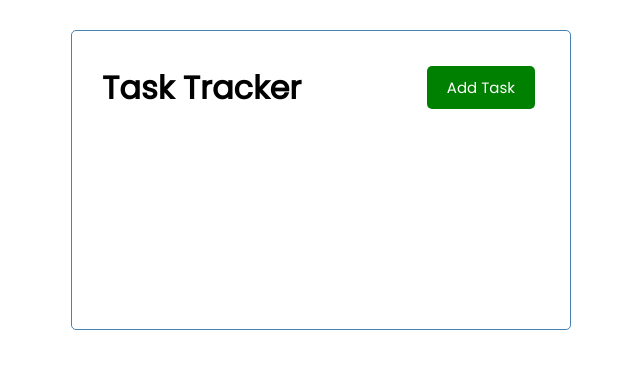
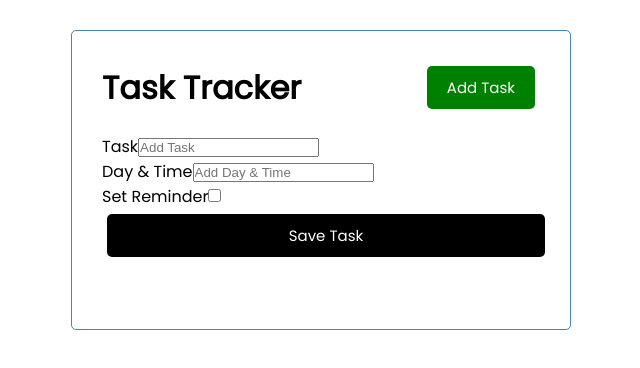
Before and after one commit to loretari/Task-Tracker, a Vue app in the folder frontend-main/: page / in a window 1280 px wide. Shown: the top 368 px of the page, without its empty margins (319-959 px from the left). Built offline with nearby package versions, Linux system fonts and the light colour scheme.

Commit message:
task tracker task_addTask

```diff
--- a/frontend-main/src/App.vue
+++ b/frontend-main/src/App.vue
@@ -1,7 +1,9 @@
 <template>
 <div class="container">
  <Header title="Task Tracker"/>
-  <Tasks @delete-task='deleteTask' :tasks="tasks"/>
+  <AddTask />
+  <Tasks @toggle-reminder="toggleReminder" @delete-task='deleteTask'
+         :tasks="tasks"/>
 
 
 </div>
@@ -10,24 +12,33 @@
 <script lang="ts">
 import Header from './components/Header.vue'
 import Tasks from './components/Tasks.vue'
+import AddTask from './components/AddTask.vue'
 
 export default {
   name: 'App',
   components: {
 Header,
-    Tasks
+    Tasks,
+    AddTask
   },
   data() {
     return {
-      tasks: []
+      tasks: [],
     }
   },
   methods: {
     deleteTask(id) {
       //console.log('task', id);
       if(confirm('Are you sure?')) {
-        this.tasks = this.tasks.filter((task) => task.id !== id)
+        this.tasks = this.tasks.filter((task) => task.id
+            !== id)
       }
+    },
+    toggleReminder(id) {
+      //console.log(id);
+      this.tasks = this.tasks.map((task) =>
+          task.id === id ? {...task, reminder: !task.
+                reminder } : task)
     },
   },
   created() {
--- /dev/null
+++ b/frontend-main/src/components/AddTask.vue
@@ -0,0 +1,29 @@
+<template>
+  <form @submit="onSubmit" class="add-form">
+    <div class="form-control">
+      <label>Task</label>
+      <input type="text" v-model="text" name="text" placeholder="Add Task" />
+    </div>
+    <div class="form-control">
+      <label>Day & Time</label>
+      <input
+          type="text"
+          v-model="day"
+          name="day"
+          placeholder="Add Day & Time"
+      />
+    </div>
+    <div class="form-control form-control-check">
+      <label>Set Reminder</label>
+      <input type="checkbox" v-model="reminder" name="reminder" />
+    </div>
+
+    <input type="submit" value="Save Task" class="btn btn-block" />
+  </form>
+</template>
+
+<script>
+export default {
+  name: 'AddTrack',
+}
+</script>
--- a/frontend-main/src/components/Task.vue
+++ b/frontend-main/src/components/Task.vue
@@ -1,7 +1,7 @@
 <templat>
 <div :class="[task.reminder ? 'reminder' : '', 'task']">
   <h3>{{ task.text }}
-  <i @click="onDelete(task.id)" class="fas fa-times"></i>
+  <i @click="$emit('delete-task', task.id)" class="fas fa-times"></i>
   </h3>
 
   <p>{{ task.day }}</p>
@@ -15,16 +15,11 @@
   props: {
     task: Object,
   },
-  methods: {
-    onDelete(id) {
-      //console.log(id);
-      this.$emit('delete-task', id)
-    },
-  },
+
 }
 </script>
 
-<style scope>
+<style scoped>
 .fas {
   color: red;
 }
--- a/frontend-main/src/components/Tasks.vue
+++ b/frontend-main/src/components/Tasks.vue
@@ -1,6 +1,9 @@
 <template>
 <div :key="task.id" v-for="task in tasks">
-  <Task @delete-task="$emit('delete-task', task.id)" :task="task"/>
+  <Task
+      @toggle-reminder="$emit('toggle-reminder', task.id)"
+      @delete-task="$emit('delete-task', task.id)"
+      :task="task"/>
 
 
 </div>
@@ -16,6 +19,6 @@
   components: {
     Task,
   },
-  emits: ['delete-task']
+  emits: ['delete-task', 'toggle-reminder'],
 }
 </script>
```
